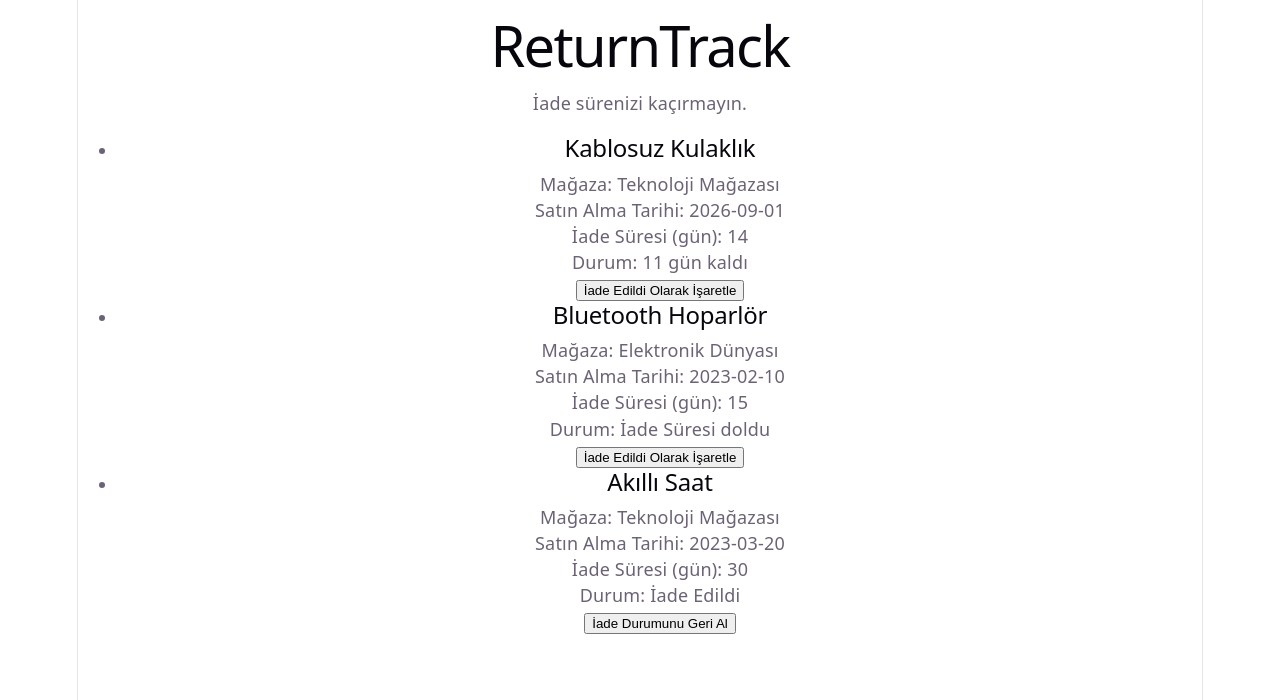
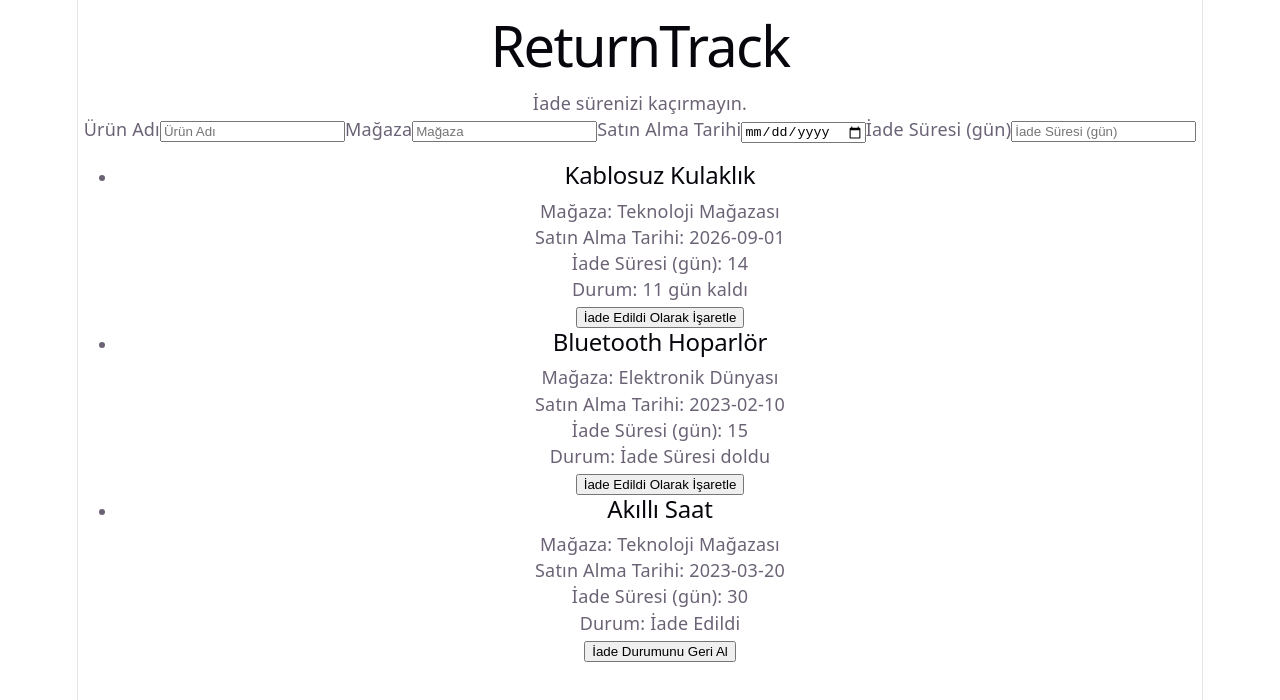
Before and after one commit to yigityilmaz16/return-track, a React (Vite) app: page / in a window 1280 px wide. Shown: the top 700 px of the page. Built offline with nearby package versions, Linux system fonts and the light colour scheme.

Commit message:
feat: add controlled product form

```diff
--- a/src/App.jsx
+++ b/src/App.jsx
@@ -2,6 +2,7 @@ import { useState } from 'react'
 import ProductCard from './components/ProductCard.jsx'
 import initialProducts from './data/products.js'
 import './App.css'
+import ProductForm from './components/ProductForm.jsx'
 
 function App() {
   const [products, setProducts] = useState(initialProducts)
@@ -22,6 +23,7 @@ function App() {
     <main>
       <h1>ReturnTrack</h1>
       <p>İade sürenizi kaçırmayın.</p>
+      <ProductForm />
       <ul className="ProductList">
         {products.map((product) => (
           <ProductCard
--- /dev/null
+++ b/src/components/ProductForm.jsx
@@ -0,0 +1,36 @@
+import {useState} from 'react';
+
+function ProductForm() {
+    const [formData, setFormData] = useState({
+        name: '',
+        store: '',
+        purchaseDate: '',
+        returnPeriodDays: '',
+    });
+
+    function handleChange(event) {
+        const { name, value } = event.target;
+        setFormData((prevData) => ({
+            ...prevData,
+            [name]: value,
+        }));
+    }
+
+    return(
+        <form className="ProductForm">
+          <label htmlFor="name">Ürün Adı</label>
+          <input type="text" name="name" id="name" placeholder="Ürün Adı" value={formData.name} onChange={handleChange} />
+          <label htmlFor="store">Mağaza</label>
+          <input type="text" name="store" id="store" placeholder="Mağaza" value={formData.store} onChange={handleChange} />
+          <label htmlFor="purchaseDate">Satın Alma Tarihi</label>
+          <input type="date" name="purchaseDate" id="purchaseDate" placeholder="Satın Alma Tarihi" value={formData.purchaseDate} onChange={handleChange} />
+          <label htmlFor="returnPeriodDays">İade Süresi (gün)</label>
+          <input type="number" name="returnPeriodDays" id="returnPeriodDays" placeholder="İade Süresi (gün)" min="1" value={formData.returnPeriodDays} onChange={handleChange} />
+        </form>
+    )
+
+
+}
+
+
+export default ProductForm;
```
